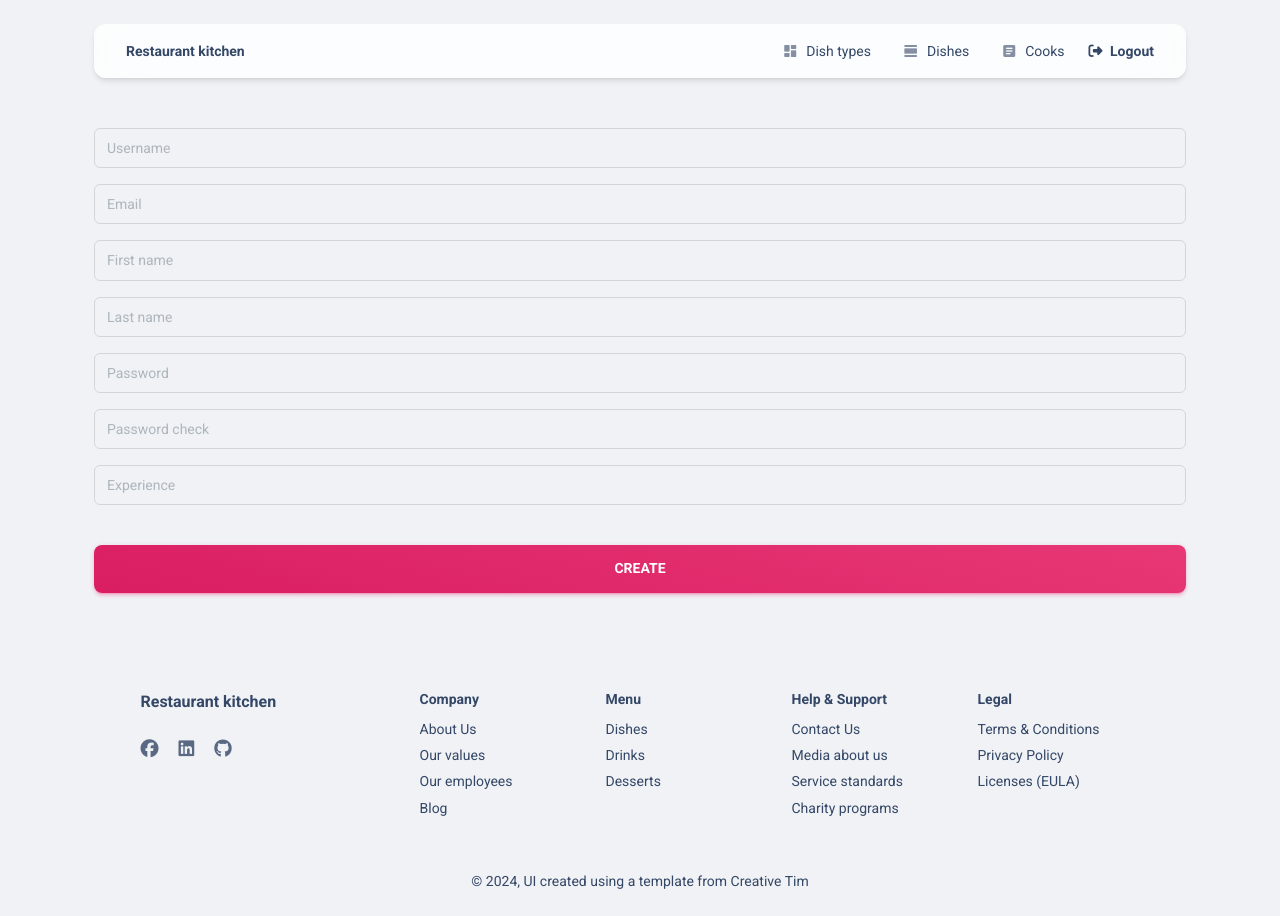
After one commit to MykhailoIvchenko/restaurant-kitchen-django, a Django app: page /cooks/create/ in a window 1280 px wide. The commit adds this page. Run offline with Django 5.2, Linux system fonts and the light colour scheme; the visitor is signed in with stand-in values (Sample User, id 1); some libraries are stand-ins or nearby versions.

Commit message:
Implement cook create page for superadmin role

```diff
--- a/kitchen/urls.py
+++ b/kitchen/urls.py
@@ -9,7 +9,7 @@ from .views import (
     DishTypeUpdateView,
     DishTypeDeleteView,
     CooksListView,
-    CookDetailView,
+    CookDetailView, CookCreateView,
 )
 
 
@@ -45,6 +45,9 @@ urlpatterns = [
     path(
         "cook/<int:pk>/", CookDetailView.as_view(), name="cook-detail"
     ),
+    path(
+        "cooks/create/", CookCreateView.as_view(), name="cook-create"
+    ),
 ]
 
 app_name = "kitchen"
--- a/kitchen/views.py
+++ b/kitchen/views.py
@@ -1,4 +1,4 @@
-from django.contrib.auth.mixins import LoginRequiredMixin
+from django.contrib.auth.mixins import LoginRequiredMixin, UserPassesTestMixin
 from django.shortcuts import render, redirect
 from django.contrib.auth import authenticate, login
 from django.urls import reverse_lazy
@@ -140,3 +140,14 @@ class CooksListView(LoginRequiredMixin, generic.ListView):
 class CookDetailView(LoginRequiredMixin, generic.DetailView):
     model = Cook
     queryset = Cook.objects.all().prefetch_related("dishes__dish_type")
+
+
+class SuperuserRequiredMixin(LoginRequiredMixin, UserPassesTestMixin):
+    def test_func(self):
+        return self.request.user.is_superuser
+
+
+class CookCreateView(SuperuserRequiredMixin, generic.CreateView):
+    model = Cook
+    form_class = RegistrationForm
+    success_url = reverse_lazy("kitchen:cooks-list")
--- /dev/null
+++ b/templates/kitchen/cook_form.html
@@ -0,0 +1,47 @@
+{% extends "layouts/wrapper.html" %}
+
+{% block inner_content %}
+  <form role="form" method="post" action="">
+    {% csrf_token %}
+
+    <div class="input-group input-group-outline mb-3">
+      {{ form.username }}
+    </div>
+    <span class="text-danger">{{ form.username.errors }}</span>
+
+    <div class="input-group input-group-outline mb-3">
+      {{ form.email }}
+    </div>
+    <span class="text-danger">{{ form.email.errors }}</span>
+
+    <div class="input-group input-group-outline mb-3">
+      {{ form.first_name }}
+    </div>
+    <span class="text-danger">{{ form.first_name.errors }}</span>
+
+    <div class="input-group input-group-outline mb-3">
+      {{ form.last_name }}
+    </div>
+    <span class="text-danger">{{ form.first_name.errors }}</span>
+
+    <div class="input-group input-group-outline mb-3">
+      {{ form.password1 }}
+    </div>
+    <span class="text-danger">{{ form.password1.errors }}</span>
+
+    <div class="input-group input-group-outline mb-3">
+      {{ form.password2 }}
+    </div>
+    <span class="text-danger">{{ form.password2.errors }}</span>
+
+    <div class="input-group input-group-outline mb-3">
+      {{ form.years_of_experience }}
+    </div>
+    <span class="text-danger">{{ form.years_of_experience.errors }}</span>
+
+    <div class="text-center">
+      <button type="submit" name="register"
+              class="btn btn-lg bg-gradient-primary btn-lg w-100 mt-4 mb-0">Create</button>
+    </div>
+  </form>
+{% endblock %}
--- a/templates/kitchen/cook_list.html
+++ b/templates/kitchen/cook_list.html
@@ -2,7 +2,7 @@
 
 {% block inner_content %}
     <h1>
-      Driver List
+      Cooks List
 
        {% if user.is_superuser %}
         <a
```
